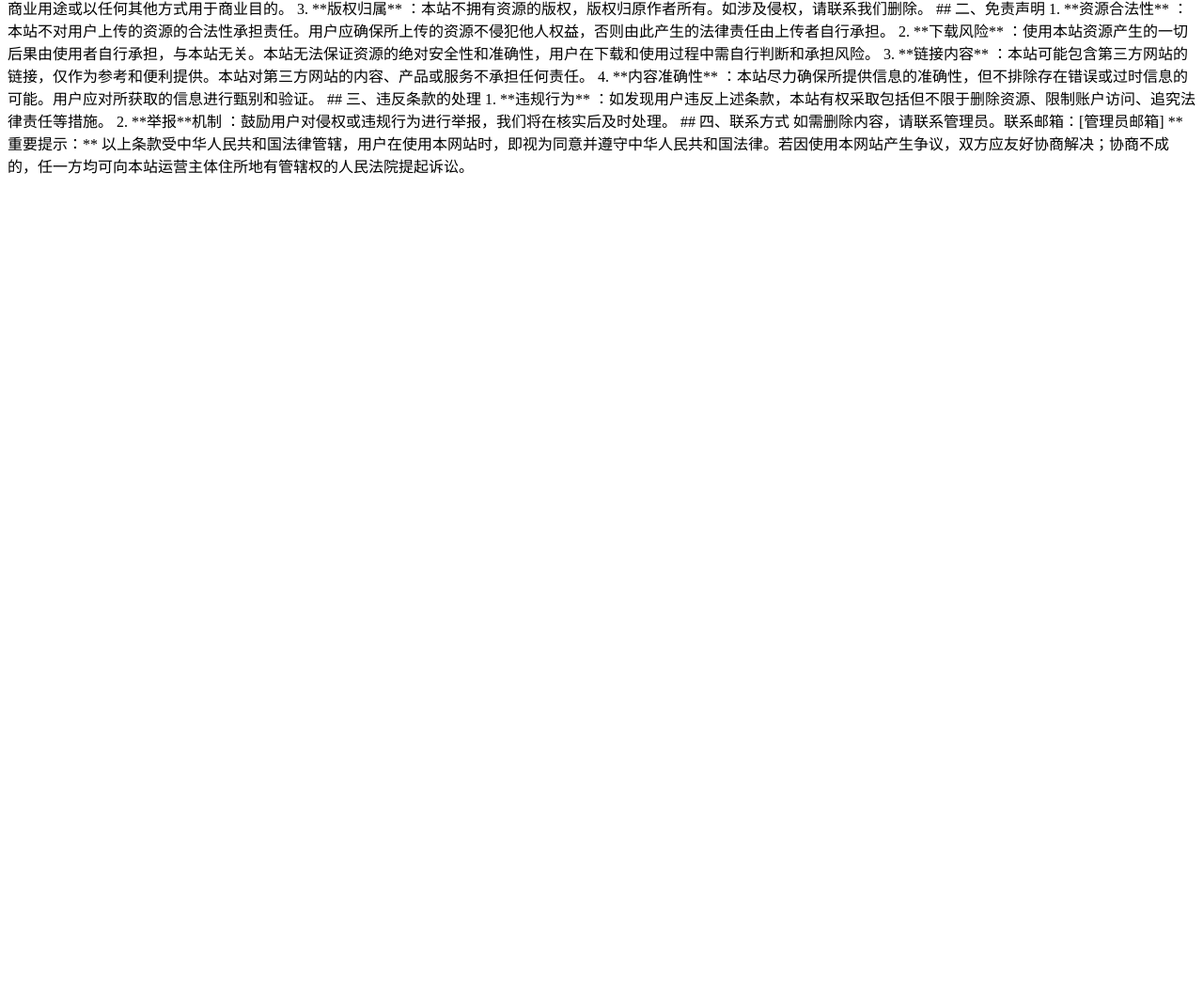
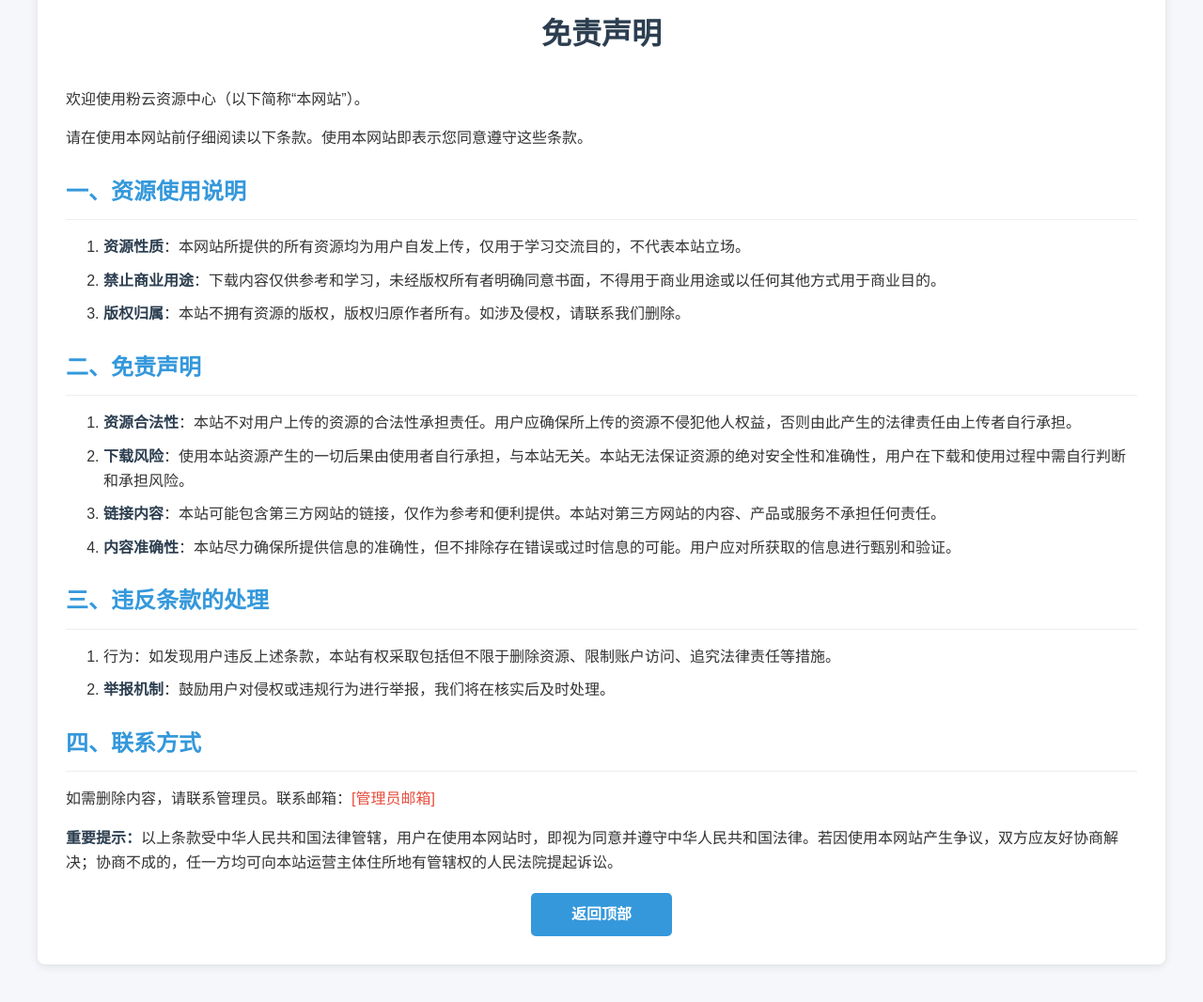
Before and after one commit to fon11731/yun, a plain HTML site: page disclaimer.html in a window 1280 px wide. Shown: the part 60-1126 px from the top of the page at 94% size. Before the commit the page ends 800 px from the top, so only its background shows below. Drawn offline with Linux system fonts and the light colour scheme.

Commit message:
Update disclaimer.html

```diff
--- a/disclaimer.html
+++ b/disclaimer.html
@@ -1,29 +1,118 @@
-# 免责声明
+<!DOCTYPE html>
+<html lang="zh-CN">
+<head>
+    <meta charset="UTF-8">
+    <meta name="viewport" content="width=device-width, initial-scale=1.0">
+    <title>免责声明 - 粉云资源中心</title>
+    <style>
+        body {
+            font-family: 'Arial', sans-serif;
+            line-height: 1.6;
+            color: #333;
+            max-width: 1200px;
+            margin: 0 auto;
+            padding: 20px;
+            background-color: #f5f7fa;
+        }
+        .container {
+            background-color: #fff;
+            border-radius: 8px;
+            box-shadow: 0 2px 10px rgba(0, 0, 0, 0.1);
+            padding: 30px;
+            margin-bottom: 20px;
+        }
+        h1 {
+            color: #2c3e50;
+            text-align: center;
+            margin-bottom: 30px;
+        }
+        h2 {
+            color: #3498db;
+            margin-top: 25px;
+            margin-bottom: 15px;
+            border-bottom: 1px solid #eee;
+            padding-bottom: 10px;
+        }
+        p {
+            margin-bottom: 15px;
+        }
+        ul {
+            padding-left: 20px;
+            margin-bottom: 20px;
+        }
+        li {
+            margin-bottom: 10px;
+        }
+        strong {
+            color: #2c3e50;
+        }
+        .back-button {
+            display: block;
+            width: 120px;
+            margin: 20px auto 0;
+            padding: 10px 15px;
+            background-color: #3498db;
+            color: white;
+            text-align: center;
+            border-radius: 5px;
+            text-decoration: none;
+            font-weight: bold;
+            transition: background-color 0.3s;
+        }
+        .back-button:hover {
+            background-color: #2980b9;
+        }
+        .highlight {
+            color: #e74c3c;
+        }
+    </style>
+</head>
+<body>
+    <div class="container">
+        <h1>免责声明</h1>
 
-欢迎使用粉云资源中心（以下简称“本网站”）。
+        <p>欢迎使用粉云资源中心（以下简称“本网站”）。</p>
 
-请在使用本网站前仔细阅读以下条款。使用本网站即表示您同意遵守这些条款。
+        <p>请在使用本网站前仔细阅读以下条款。使用本网站即表示您同意遵守这些条款。</p>
 
-## 一、资源使用说明
+        <h2>一、资源使用说明</h2>
+        <ol>
+            <li><strong>资源性质</strong>：本网站所提供的所有资源均为用户自发上传，仅用于学习交流目的，不代表本站立场。</li>
+            <li><strong>禁止商业用途</strong>：下载内容仅供参考和学习，未经版权所有者明确同意书面，不得用于商业用途或以任何其他方式用于商业目的。</li>
+            <li><strong>版权归属</strong>：本站不拥有资源的版权，版权归原作者所有。如涉及侵权，请联系我们删除。</li>
+        </ol>
 
-  1. **资源性质** ：本网站所提供的所有资源均为用户自发上传，仅用于学习交流目的，不代表本站立场。
-  2. **禁止商业用途** ：下载内容仅供参考和学习，未经版权所有者明确书面同意，不得用于商业用途或以任何其他方式用于商业目的。
-  3. **版权归属** ：本站不拥有资源的版权，版权归原作者所有。如涉及侵权，请联系我们删除。
+        <h2>二、免责声明</h2>
+        <ol>
+            <li><strong>资源合法性</strong>：本站不对用户上传的资源的合法性承担责任。用户应确保所上传的资源不侵犯他人权益，否则由此产生的法律责任由上传者自行承担。</li>
+            <li><strong>下载风险</strong>：使用本站资源产生的一切后果由使用者自行承担，与本站无关。本站无法保证资源的绝对安全性和准确性，用户在下载和使用过程中需自行判断和承担风险。</li>
+            <li><strong>链接内容</strong>：本站可能包含第三方网站的链接，仅作为参考和便利提供。本站对第三方网站的内容、产品或服务不承担任何责任。</li>
+            <li><strong>内容准确性</strong>：本站尽力确保所提供信息的准确性，但不排除存在错误或过时信息的可能。用户应对所获取的信息进行甄别和验证。</li>
+        </ol>
 
-## 二、免责声明
+        <h2>三、违反条款的处理</h2>
+        <ol>
+            <li><strong违规>行为</strong>：如发现用户违反上述条款，本站有权采取包括但不限于删除资源、限制账户访问、追究法律责任等措施。</li>
+            <li><strong>举报机制</strong>：鼓励用户对侵权或违规行为进行举报，我们将在核实后及时处理。</li>
+        </ol>
 
-  1. **资源合法性** ：本站不对用户上传的资源的合法性承担责任。用户应确保所上传的资源不侵犯他人权益，否则由此产生的法律责任由上传者自行承担。
-  2. **下载风险** ：使用本站资源产生的一切后果由使用者自行承担，与本站无关。本站无法保证资源的绝对安全性和准确性，用户在下载和使用过程中需自行判断和承担风险。
-  3. **链接内容** ：本站可能包含第三方网站的链接，仅作为参考和便利提供。本站对第三方网站的内容、产品或服务不承担任何责任。
-  4. **内容准确性** ：本站尽力确保所提供信息的准确性，但不排除存在错误或过时信息的可能。用户应对所获取的信息进行甄别和验证。
+        <h2>四、联系方式</h2>
+        <p>如需删除内容，请联系管理员。联系邮箱：<span class="highlight">[管理员邮箱]</span></p>
 
-## 三、违反条款的处理
+        <p><strong>重要提示：</strong>以上条款受中华人民共和国法律管辖，用户在使用本网站时，即视为同意并遵守中华人民共和国法律。若因使用本网站产生争议，双方应友好协商解决；协商不成的，任一方均可向本站运营主体住所地有管辖权的人民法院提起诉讼。</p>
 
-  1. **违规行为** ：如发现用户违反上述条款，本站有权采取包括但不限于删除资源、限制账户访问、追究法律责任等措施。
-  2. **举报**机制 ：鼓励用户对侵权或违规行为进行举报，我们将在核实后及时处理。
+        <a href="#" class="back-button">返回顶部</a>
+    </div>
 
-## 四、联系方式
-
-如需删除内容，请联系管理员。联系邮箱：[管理员邮箱]
-
-**重要提示：** 以上条款受中华人民共和国法律管辖，用户在使用本网站时，即视为同意并遵守中华人民共和国法律。若因使用本网站产生争议，双方应友好协商解决；协商不成的，任一方均可向本站运营主体住所地有管辖权的人民法院提起诉讼。
+    <script>
+        // 返回顶部按钮功能
+        document.querySelector('.back-button').addEventListener('click', function(e) {
+            e.preventDefault();
+            window.scrollTo({
+                top: 0,
+                behavior: 'smooth'
+            });
+        });
+    </script>
+</body>
+</html>
```
